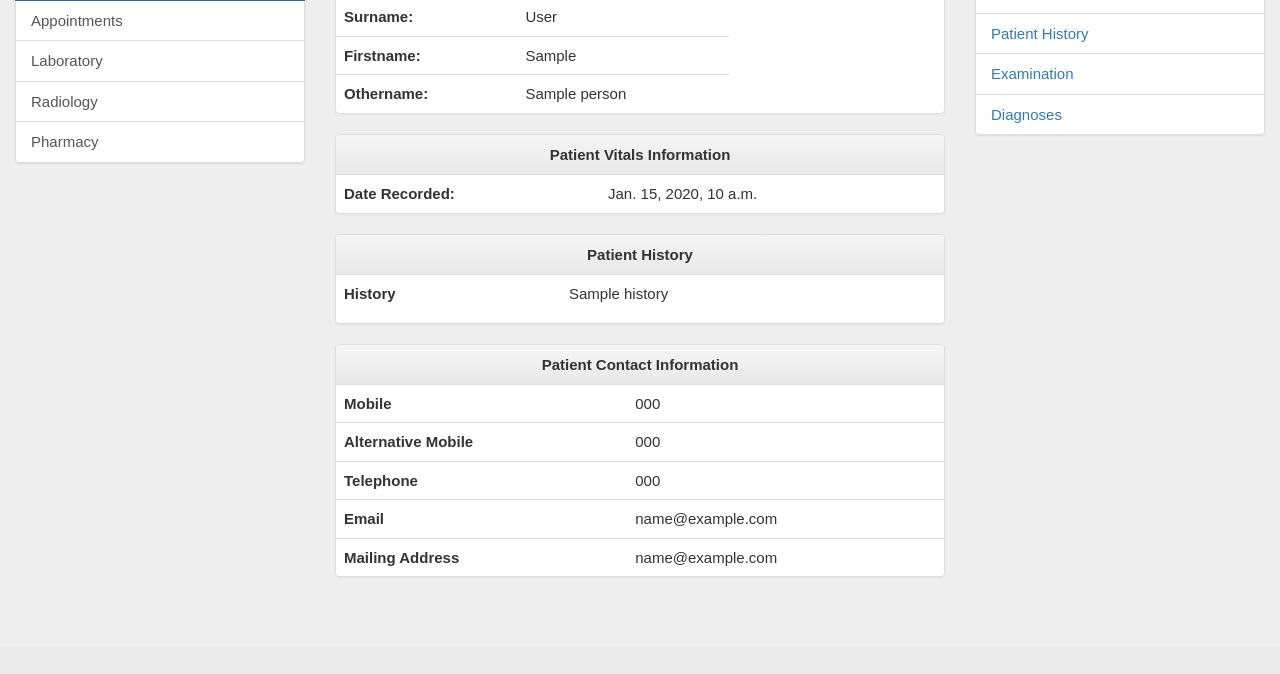
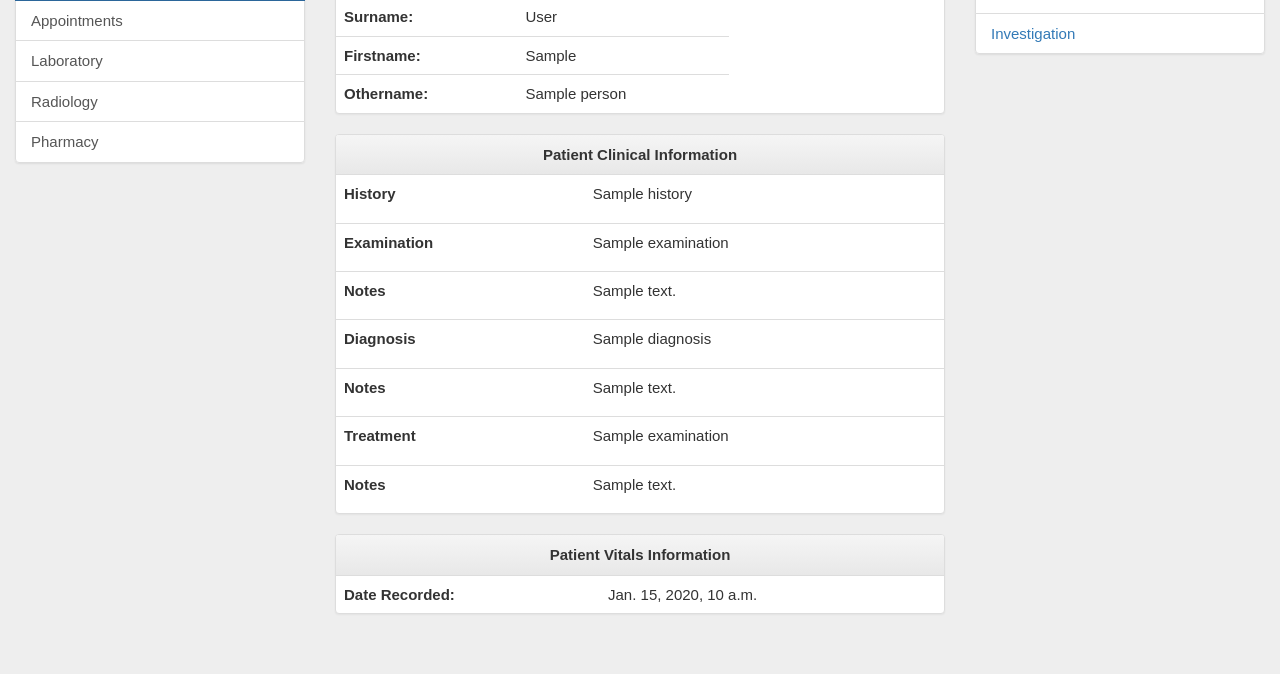
Before and after one commit to fugitspace/dhcare, a Django app: template encounter/templates/encounter/view_patient_encounter.html in a window 1280 px wide. Shown: the part 153-827 px from the top of the page. Before the commit the page ends 730 px from the top, so only its background shows below. Run offline with Django 3.2, Linux system fonts and the light colour scheme; tables that the repository leaves empty hold one stand-in row (values such as "Sample post"); the template is opened without the code that fills it: values that come from a table or form of the project are taken from there, most other values are stand-ins (such as "Sample title", 1, 10 or a date in 2020); some libraries are stand-ins or nearby versions.

Commit message:
now you can save all diagnosis, history and examination to a patient encounter

```diff
--- a/encounter/templates/encounter/view_patient_encounter.html
+++ b/encounter/templates/encounter/view_patient_encounter.html
@@ -24,6 +24,35 @@
     </tbody>
   </table>
 </div>
+{% if history %}
+<div class="panel panel-default">
+  <div class="panel-heading">
+    Patient Clinical Information
+  </div>
+  <table class="table">
+    <tbody>
+      <tr><th>History</th><td>{{ history.history|linebreaks }}</td></tr>
+      {% if exam %}
+      <tr><th>Examination</th><td>{{ exam.examination|linebreaks }}</td></tr>
+      <tr><th>Notes</th><td>{{ exam.notes|linebreaks }}</td></tr>
+      {% endif %}
+      {% if investigation %}
+      <tr><th>Examination</th><td>{{ exam.examination|linebreaks }}</td></tr>
+      <tr><th>Notes</th><td>{{ exam.notes|linebreaks }}</td></tr>
+      {% endif %}
+      {% if diagnosis %}
+      <tr><th>Diagnosis</th><td>{{ diagnosis.diagnosis|linebreaks }}</td></tr>
+      <tr><th>Notes</th><td>{{ diagnosis.notes|linebreaks }}</td></tr>
+      {% endif %}
+      {% if treatment %}
+      <tr><th>Treatment</th><td>{{ treatment.examination|linebreaks }}</td></tr>
+      <tr><th>Notes</th><td>{{ treament.notes|linebreaks }}</td></tr>
+      {% endif %}
+    </tbody>
+  </table>
+</div>
+{% endif %}
+
 {% if record_date %}
 <div class="panel panel-default">
   <div class="panel-heading">
@@ -35,36 +64,6 @@
       <tr><th>{{ measure }}</th><td>{{ value }}</td></tr>
       {% endfor %}
       <tr><th>Date Recorded:</th><td>{{ record_date }}</td></tr> {# |timezone:"Africa/Nairobi" #}
-    </tbody>
-  </table>
-</div>
-{% endif %}
-
-{% if history %}
-<div class="panel panel-default">
-  <div class="panel-heading">
-    Patient History
-  </div>
-  <table class="table">
-    <tbody>
-      <tr><th>History</th><td>{{ history.history|linebreaks }}</td></tr>
-    </tbody>
-  </table>
-</div>
-{% endif %}
-
-{% if contact %}
-<div class="panel panel-default">
-  <div class="panel-heading">
-    Patient Contact Information
-  </div>
-  <table class="table">
-    <tbody>
-      <tr><th>Mobile</th><td>{{ contact.mobile }}</td></tr>
-      <tr><th>Alternative Mobile</th><td>{{ contact.alt_mobile }}</td></tr>
-      <tr><th>Telephone</th><td>{{ contact.telephone }}</td></tr>
-      <tr><th>Email</th><td>{{ contact.email }}</td></tr>
-      <tr><th>Mailing Address</th><td>{{ contact.mailing_address }}</td></tr>
     </tbody>
   </table>
 </div>
@@ -86,11 +85,21 @@
     </div>
     <div>&nbsp;</div>
   </li>
+  {% if not history %}
   <li class="list-group-item"><a href="{% url 'encounter:create_patient_encounter_history' encounter.id %}">Patient History</a></li>
+  {% endif %}
+  {% if not exam %}
   <li class="list-group-item"><a href="{% url 'encounter:create_patient_encounter_exam' encounter.id %}">Examination</a></li>
-  <!--<li class="list-group-item"><a href="{#% url 'patient:create_patient_encounter_investigation' encounter.id %#}">Investigation</a></li>-->
+  {% endif %}
+  {% if not investigation %}
+  <li class="list-group-item"><a href="{#% url 'patient:create_patient_encounter_investigation' encounter.id %#}">Investigation</a></li>
+  {% endif %}
+  {% if not diagnosis %}
   <li class="list-group-item"><a href="{% url 'encounter:create_patient_encounter_diagnosis' encounter.id %}">Diagnoses</a></li>
-  <!--<li class="list-group-item"><a href="{#% url 'encounter:create_patient_encounter_treatment' encounter.id %#}">Treatment</a></li>-->
+  {% endif %}
+  {% if not treatment %}
+  <li class="list-group-item"><a href="{#% url 'encounter:create_patient_encounter_treatment' encounter.id %#}">Treatment</a></li>
+  {% endif %}
 </ul>
 {% endblock %}
 
--- a/patient/templates/patient/view_patient.html
+++ b/patient/templates/patient/view_patient.html
@@ -84,7 +84,7 @@
       <tr><th>Alternative Mobile</th><td>{{ relative.alt_mobile }}</td></tr>
       <tr><th>Telephone</th><td>{{ relative.telephone }}</td></tr>
       <tr><th>Email</th><td>{{ relative.email }}</td></tr>
-      <tr><th>Mailing Address</th><td>{{ relative.mailing_address }}</td></tr>
+      <tr><th>Mailing Address</th><td>{{ relative.mailing_address|linebreaks }}</td></tr>
     </tbody>
   </table>
 </div>
```
Also changed, not shown: encounter/templates/encounter/create_patient_encounter.html (added, +69 -0 lines), encounter/views.py (+21 -14 lines).
